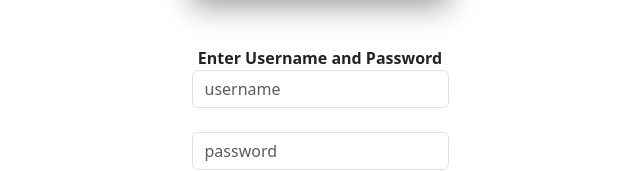
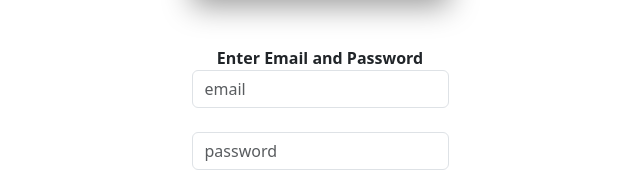
Before and after one commit to ojobointernational/Akhube, a React (Vite) app in the folder frontend/: page /login in a window 1280 px wide. Shown: the part 143-314 px from the top of the page, without its empty margins (320-960 px from the left). Built offline with nearby package versions, Linux system fonts and the light colour scheme.

Commit message:
Modified Register page placeholder3

```diff
--- a/frontend/src/Components/Login.jsx
+++ b/frontend/src/Components/Login.jsx
@@ -45,9 +45,9 @@ const login = async () => {
   return (
     <div className='mt-5'>
     <Header />
-    <div className ="mt-5"><b>Enter Username and Password</b></div>
+    <div className ="mt-5"><b>Enter Email and Password</b></div>
     <div className="col-sm-50 ">
-    <input type="text" placeholder='username' onChange={((e)=>setUsername(e.target.value))} className ="form-control" />
+    <input type="text" placeholder='email' onChange={((e)=>setUsername(e.target.value))} className ="form-control" />
     <br />
     <input type="password" placeholder='password' onChange={((e)=>setPassword(e.target.value))} className ="form-control" />
     <br />
```
